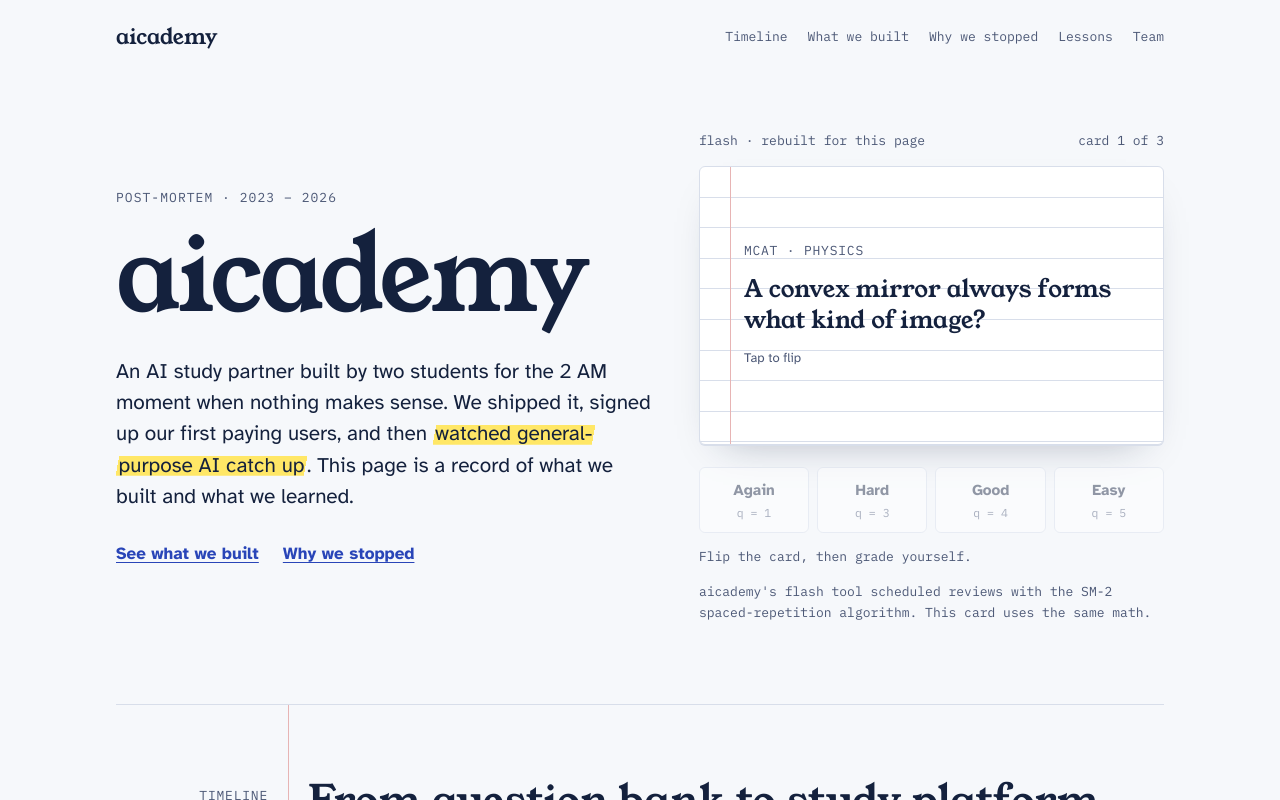
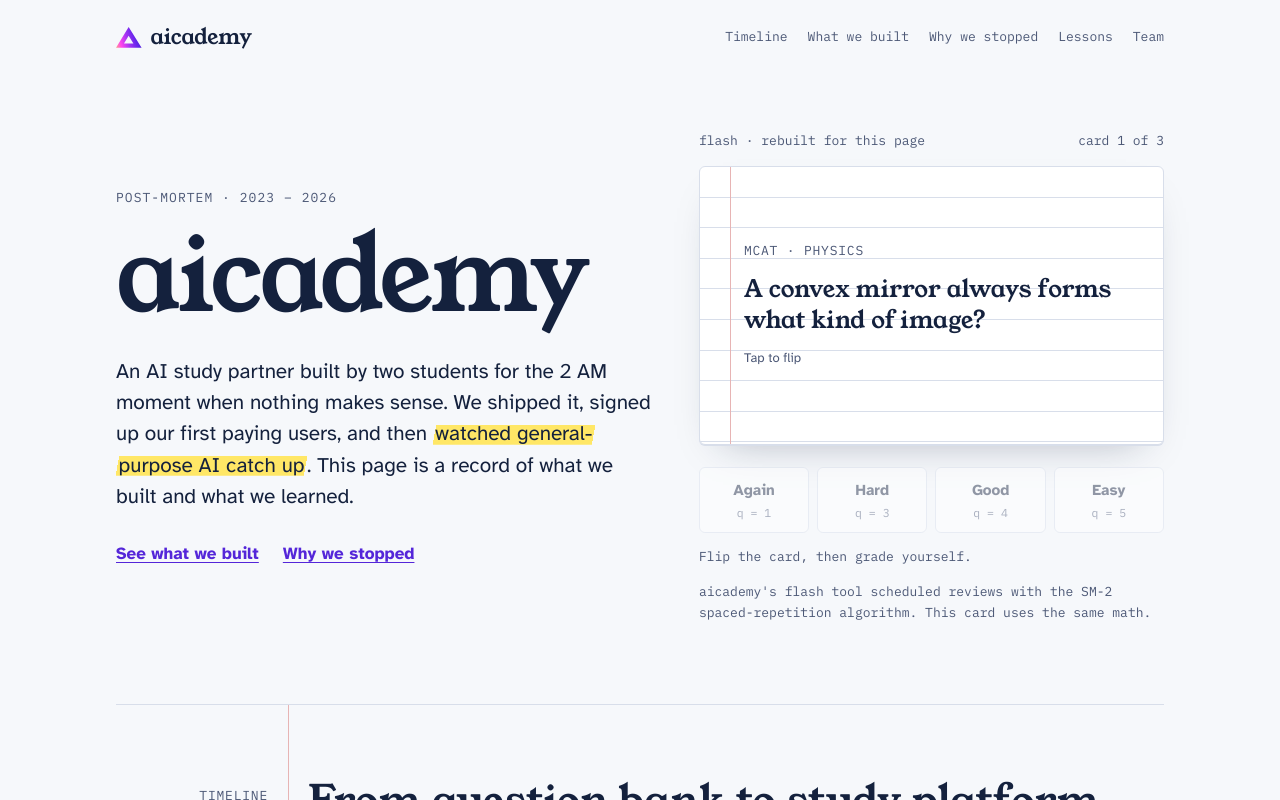
Before and after one commit to zachrubin/aicademy-post-mortem, a plain HTML site: page public/index.html in a window 1280 px wide. Shown: the top 800 px of the page. Drawn offline with Linux system fonts and the light colour scheme.

Commit message:
Use the original aicademy logo; finish 103 / 2026 updates
Redraw the triangle logo as SVG for the header and favicon, shift the
link accent toward the logo's violet, and update the traction tile and
README to match the 103 trial subscribers and 2026 end date.

Co-Authored-By: Claude Opus 5.5 <noreply@anthropic.com>
Claude-Session: https://claude.ai/code/session_01Qrq1nxSgw6XMsKgWNqk7UY

```diff
--- a/public/index.html
+++ b/public/index.html
@@ -27,7 +27,7 @@
   --margin: #E7B4B4;
   --hl: #FFE766;
   --hl-ink: #14213D;
-  --accent: #2945B8;
+  --accent: #5426D9;
 
   --f-display: "Young Serif", "Iowan Old Style", Georgia, serif;
   --f-body: "Atkinson Hyperlegible", "Segoe UI", system-ui, sans-serif;
@@ -47,13 +47,13 @@
 @media (prefers-color-scheme: dark) {
   :root:not([data-theme="light"]) {
     --paper: #0E1424; --card: #151D33; --ink: #E7ECF5; --ink-soft: #9CA8C2;
-    --rule: #263049; --margin: #5C3140; --hl: #E9D24A; --hl-ink: #0E1424; --accent: #93AAFF;
+    --rule: #263049; --margin: #5C3140; --hl: #E9D24A; --hl-ink: #0E1424; --accent: #B59CFF;
     color-scheme: dark;
   }
 }
 :root[data-theme="dark"] {
   --paper: #0E1424; --card: #151D33; --ink: #E7ECF5; --ink-soft: #9CA8C2;
-  --rule: #263049; --margin: #5C3140; --hl: #E9D24A; --hl-ink: #0E1424; --accent: #93AAFF;
+  --rule: #263049; --margin: #5C3140; --hl: #E9D24A; --hl-ink: #0E1424; --accent: #B59CFF;
   color-scheme: dark;
 }
 
@@ -135,7 +135,8 @@ p.prose { display: block; }
   padding-block: 1.25rem;
   font-family: var(--f-mono); font-size: var(--step--1); color: var(--ink-soft);
 }
-.wordmark { font-family: var(--f-display); font-size: 1.35rem; color: var(--ink); text-decoration: none; }
+.wordmark { font-family: var(--f-display); font-size: 1.35rem; color: var(--ink); text-decoration: none; display: inline-flex; align-items: center; gap: 0.55rem; }
+.wordmark .mark { width: 1.6rem; height: auto; flex: none; }
 .top nav { display: flex; gap: 1.25rem; flex-wrap: wrap; justify-content: flex-end; }
 .top nav a { color: var(--ink-soft); text-decoration: none; }
 .top nav a:hover { color: var(--ink); text-decoration: underline; }
@@ -319,7 +320,7 @@ footer {
 <div class="page">
 
   <header class="top">
-    <a class="wordmark" href="#">aicademy</a>
+    <a class="wordmark" href="#"><svg class="mark" viewBox="0 0 1490 1208" aria-hidden="true"><defs><linearGradient id="aic-g" gradientUnits="userSpaceOnUse" x1="0" y1="1208" x2="1490" y2="700"><stop offset="0" stop-color="#FF9E86"/><stop offset=".22" stop-color="#FF45EE"/><stop offset=".5" stop-color="#A535F3"/><stop offset=".75" stop-color="#6B27EC"/><stop offset="1" stop-color="#3F1AD6"/></linearGradient></defs><path fill="url(#aic-g)" fill-rule="evenodd" d="M736 0L1490 1208H0ZM736 517L465 956H1012Z"/></svg>aicademy</a>
     <nav aria-label="Sections">
       <a href="#timeline">Timeline</a>
       <a href="#built">What we built</a>
@@ -501,7 +502,7 @@ footer {
     <div class="body wide">
       <h2 id="numbers-h">Small, real numbers</h2>
       <div class="numbers">
-        <div><b>30</b><span>trial subscribers</span></div>
+        <div><b>103</b><span>trial subscribers</span></div>
         <div><b>10</b><span>paying subscribers</span></div>
         <div><b>$9.99</b><span>a month, after a free trial</span></div>
         <div><b>$0</b><span>spent on acquisition</span></div>
```
Also changed, not shown: public/favicon.svg, 1 other file.
